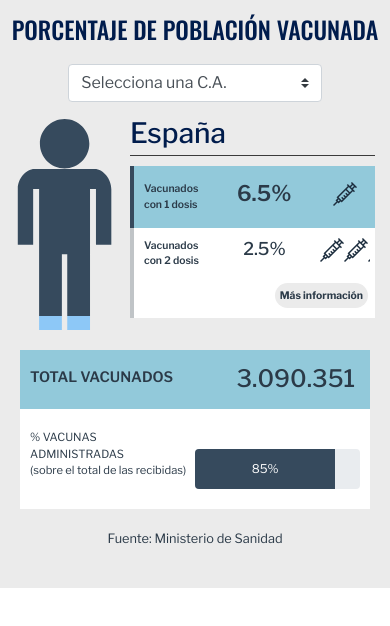
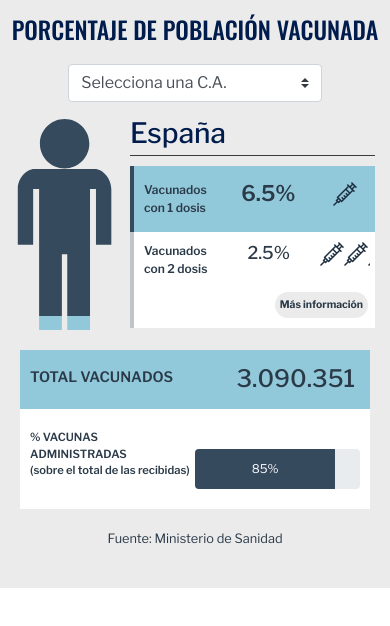
Before and after one commit to bmgoitia/vacunas, a plain HTML site: page index.html in a window 390 px wide. Drawn offline with nearby package versions, Linux system fonts and the light colour scheme.

Commit message:
font sizes on small devices

```diff
--- a/css/styles.css
+++ b/css/styles.css
@@ -792,7 +792,7 @@ background: linear-gradient(90deg, rgba(136,174,169,1) 0%, rgba(0,28,76,1) 56%,
 
 @media (max-width: 400px) {
 	.Vac1, .Vac2 {
-		font-size: .65rem;
+		font-size: .75rem;
 	}
 
 	#Vac1Perc{
@@ -835,6 +835,7 @@ background: linear-gradient(90deg, rgba(136,174,169,1) 0%, rgba(0,28,76,1) 56%,
 
   .info2BoxBottom p {
     font-size: .7rem;
+    font-weight: 600;
   }
 
 }
--- a/index.html
+++ b/index.html
@@ -5,6 +5,7 @@
   <meta charset="UTF-8">
   <meta name="viewport" content="width=device-width, initial-scale=1.0">
   <meta http-equiv="X-UA-Compatible" content="ie=edge">
+
 
   <link rel="stylesheet" href="https://cdn.jsdelivr.net/npm/bootstrap@4.5.3/dist/css/bootstrap.min.css" integrity="sha384-TX8t27EcRE3e/ihU7zmQxVncDAy5uIKz4rEkgIXeMed4M0jlfIDPvg6uqKI2xXr2" crossorigin="anonymous">
   <link rel="preconnect" href="https://fonts.gstatic.com">
@@ -144,7 +145,7 @@
                       <g>
                         <defs>
                           <linearGradient id="statsPerc" x1="0" y1="1" x2="0" y2="0">
-                            <stop id="stop1" offset="0" stop-color="#8dc8f7"></stop>
+                            <stop id="stop1" offset="0" stop-color="#92C9DA"></stop>
                             <stop id="stop2" offset="0" stop-color="#364a5d"/>
                           </linearGradient>
                         </defs>
```
